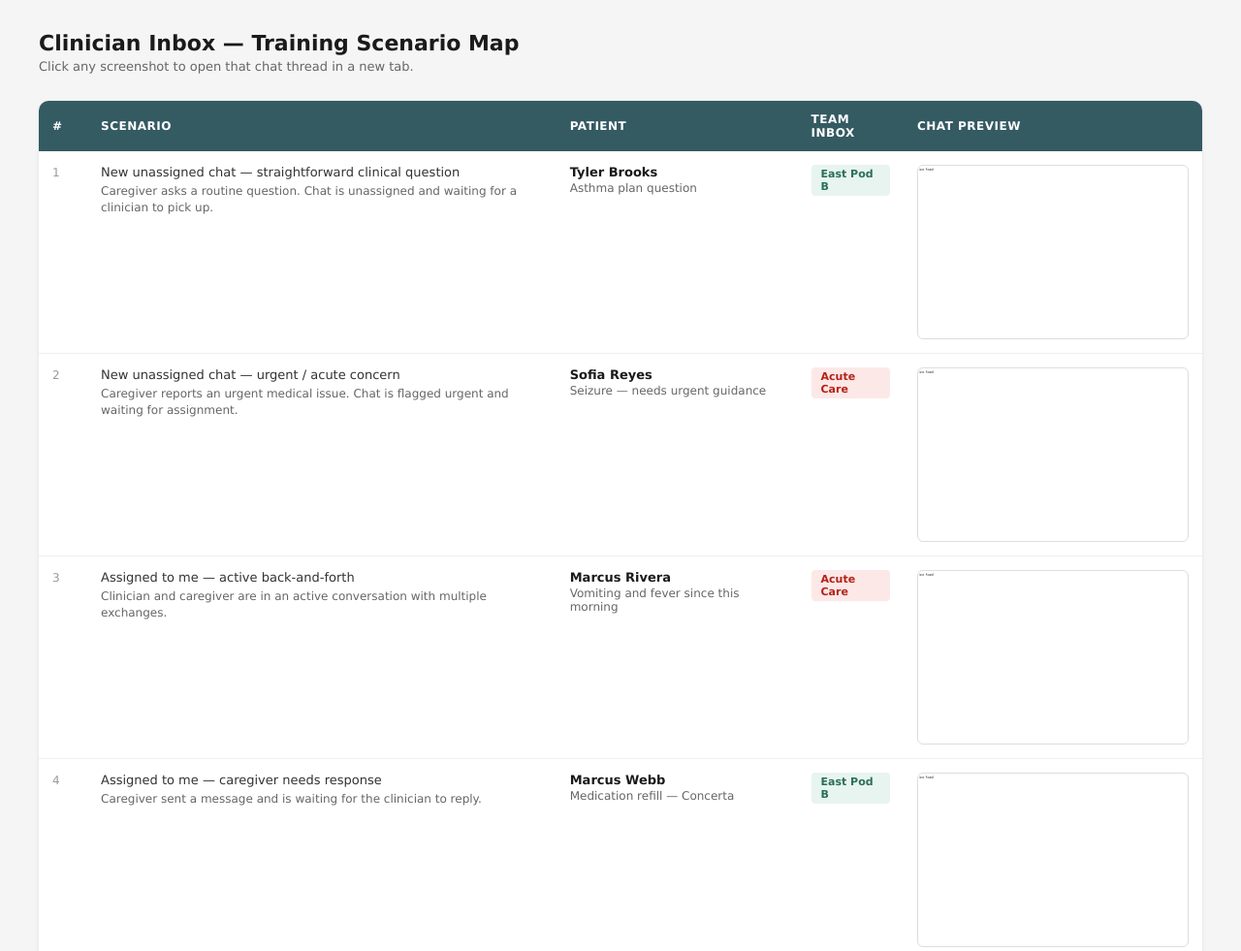
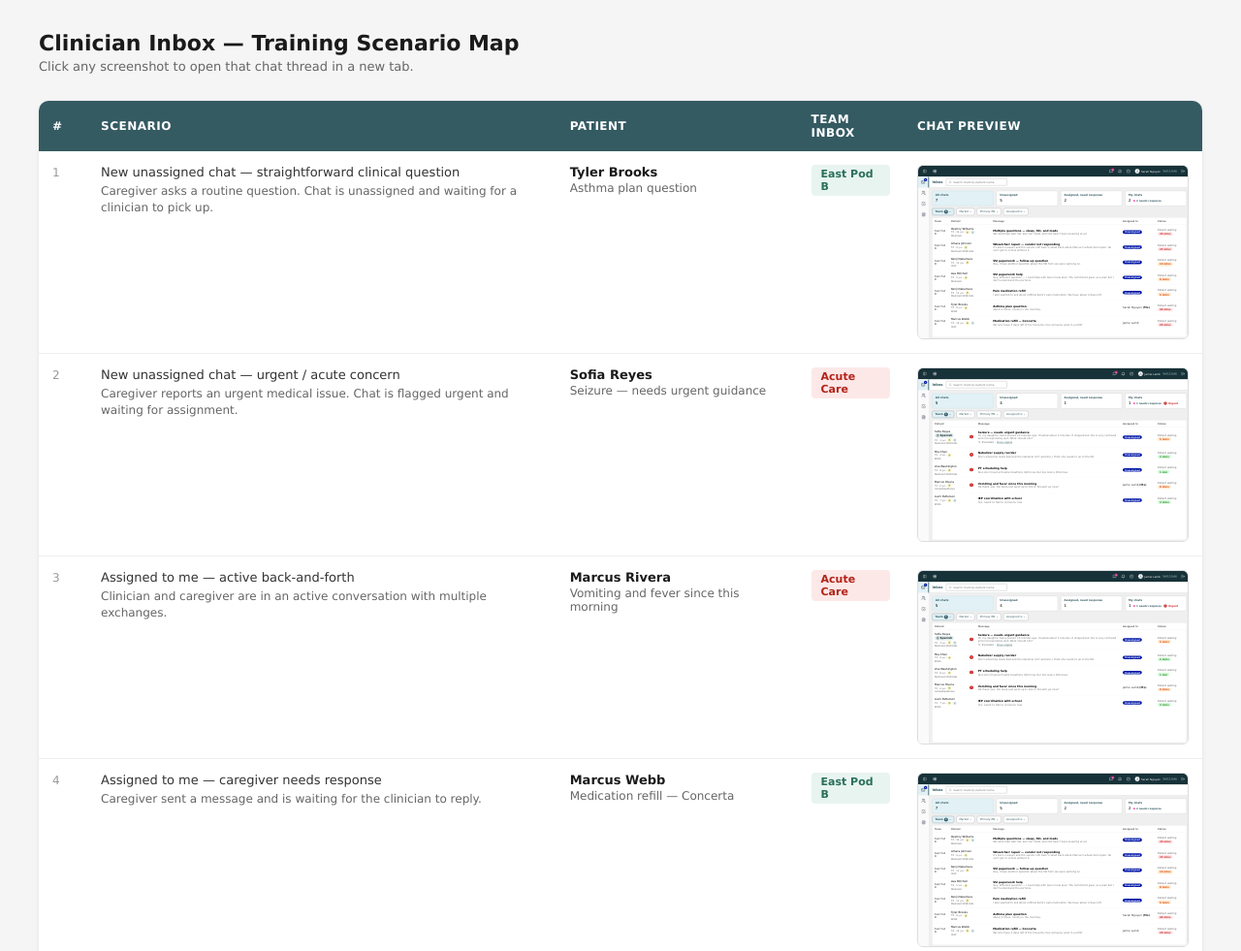
Before and after one commit to kschroer/clinician-inbox, a plain HTML site: page scenarios.html in a window 1280 px wide. Shown: the top 981 px of the page at 97% size. Drawn offline with Linux system fonts and the light colour scheme.

Commit message:
Update scenarios.html

```diff
--- a/scenarios.html
+++ b/scenarios.html
@@ -168,7 +168,7 @@
 </table>
 
 <script>
-const BASE = 'clinician-inbox-chunk2.html';
+const BASE = 'index.html';
 
 const scenarios = [
   {
```
